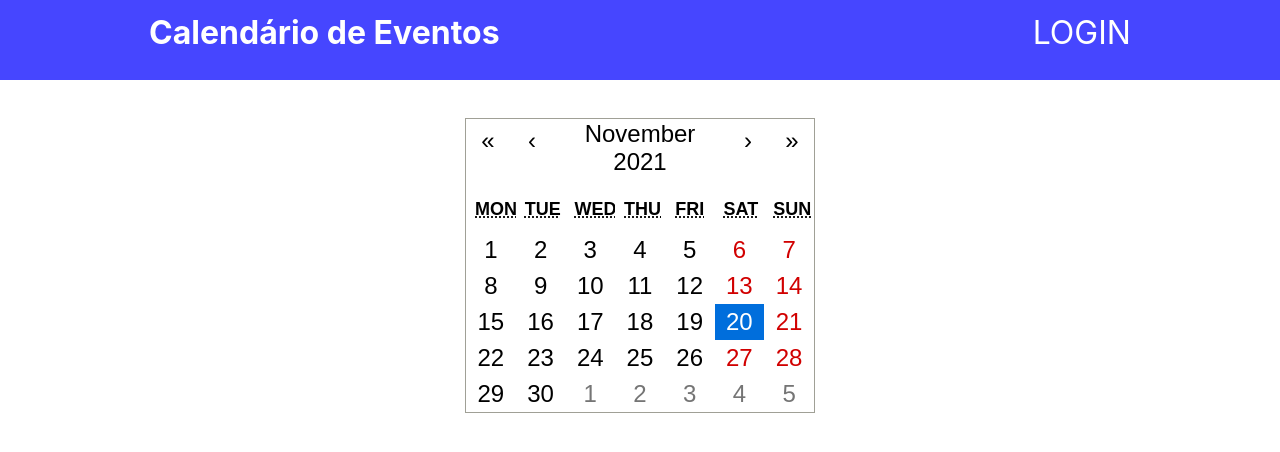
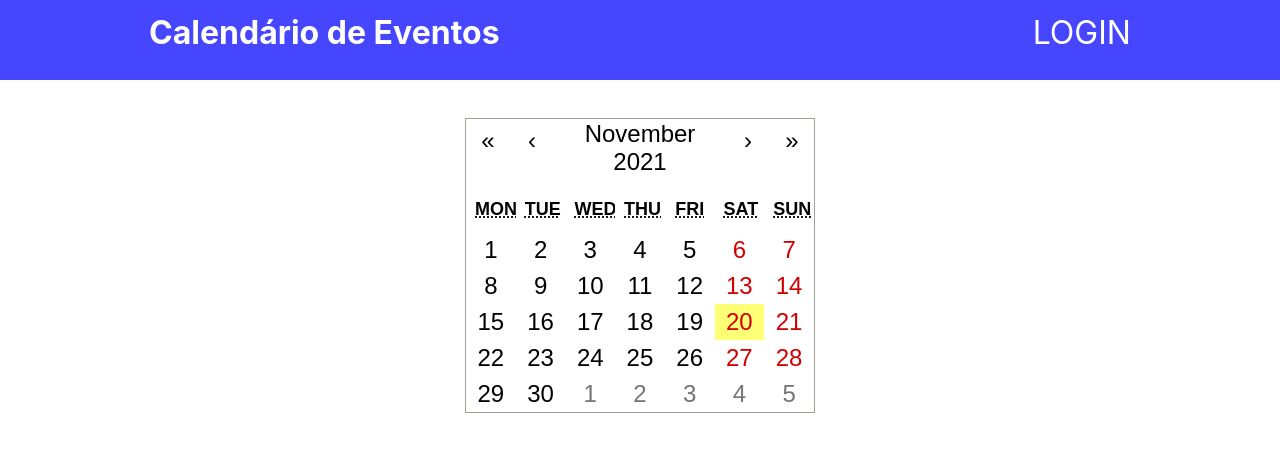
Before and after one commit to bowenarthur/calendarioeventos, a Next.js app: page / in a window 1280 px wide. Shown: the top 452 px of the page. Built offline with nearby package versions, Linux system fonts and the light colour scheme; no server answers.

Commit message:
Minor fix

```diff
--- a/src/pages/index.js
+++ b/src/pages/index.js
@@ -19,14 +19,14 @@ export default class Home extends React.Component {
       openLogin: false,
       openEvento: false,
       openCadastro: false,
-      value: new Date(),
+      value: "",
       nome: ""
     }
   }
 
   componentDidMount() {
     if (localStorage.getItem('token') && localStorage.getItem('nome')) {
-      this.setState({ nome: localStorage.getItem('nome') })
+      this.setState({ nome: localStorage.getItem('nome'), value: new Date()})
       this.getEventos()
     }
   }
```
